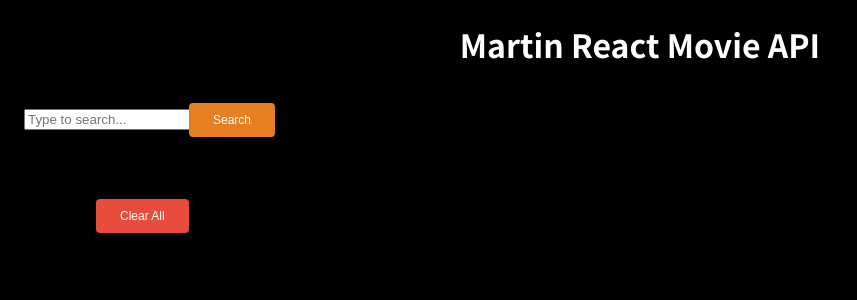
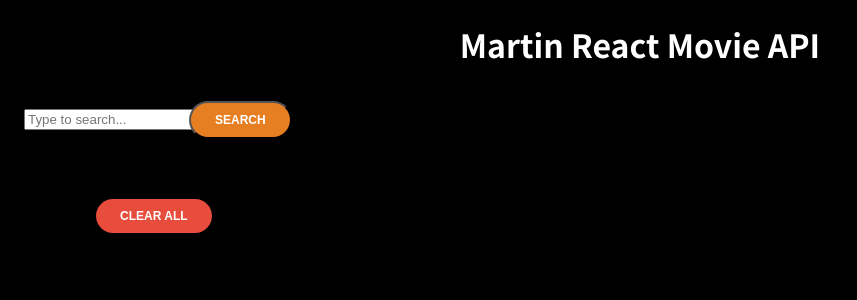
Before and after one commit to Martin2251/movie-trial, a React (Create React App) app: page / in a window 1280 px wide. Shown: the top 300 px of the page, without its empty margins (0-857 px from the left). Built offline with nearby package versions, Linux system fonts and the light colour scheme; no server answers.

Commit message:
added restyle button

```diff
--- a/src/App.css
+++ b/src/App.css
@@ -33,12 +33,14 @@ body {
 
 .button {
   background-color: #e67e22; /* Green */
-  border: none;
-  border-radius: 4px;
+  display: inline-block;
   color: white;
   padding: 10px 24px;
   text-align: right;
   text-decoration: none;
+  text-transform: uppercase;
+  border-radius: 100px;
+  font-weight: 900;
   font-size: 12px;
   box-shadow: 3em;
   align-items: right;
@@ -56,12 +58,16 @@ body {
   border-radius: 4px;
   color: white;
   padding: 10px 24px;
-  text-align: right;
   text-decoration: none;
+  text-transform: uppercase;
+  border-radius: 100px;
+  font-weight: 900;
   font-size: 12px;
   box-shadow: 3em;
   align-items: right;
   margin-left: 7.5%;
+  border-radius: 100px;
+  font-weight: 900;
 }
 
 .button-clear:hover {
```
